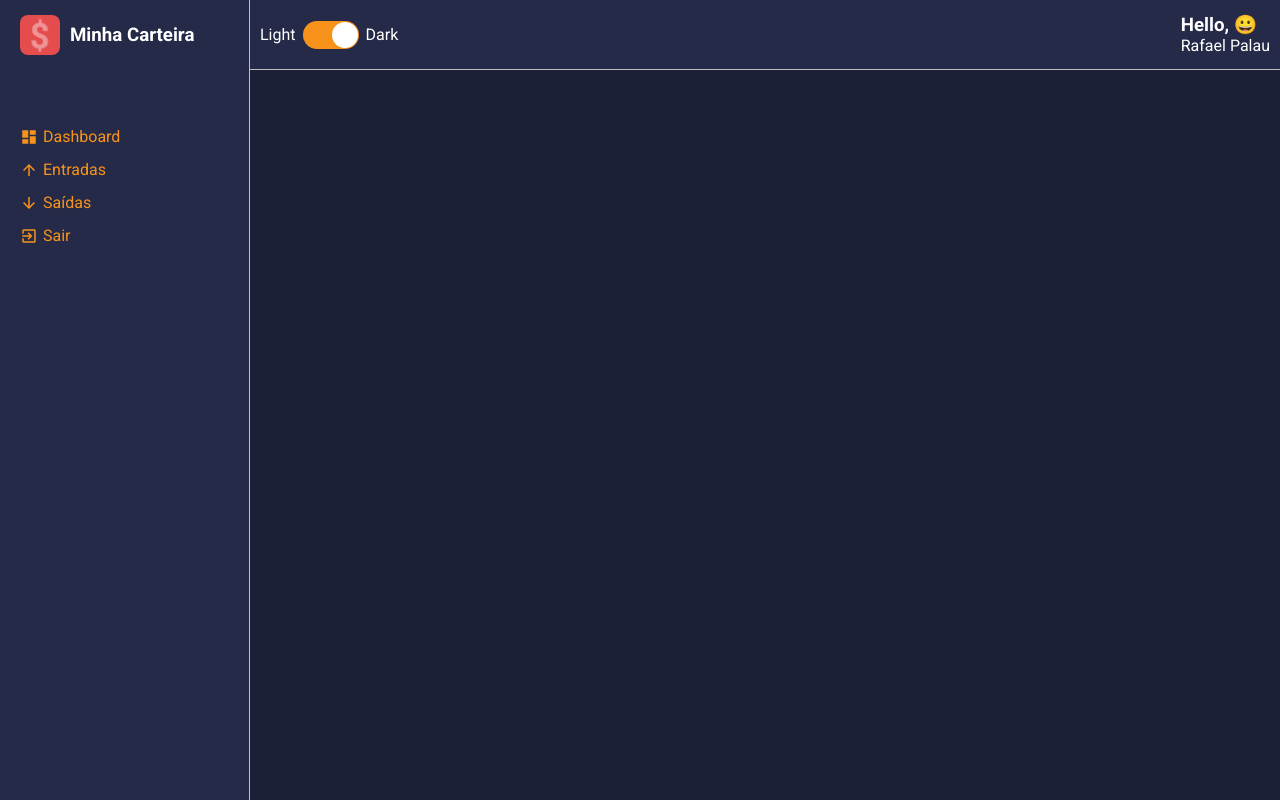
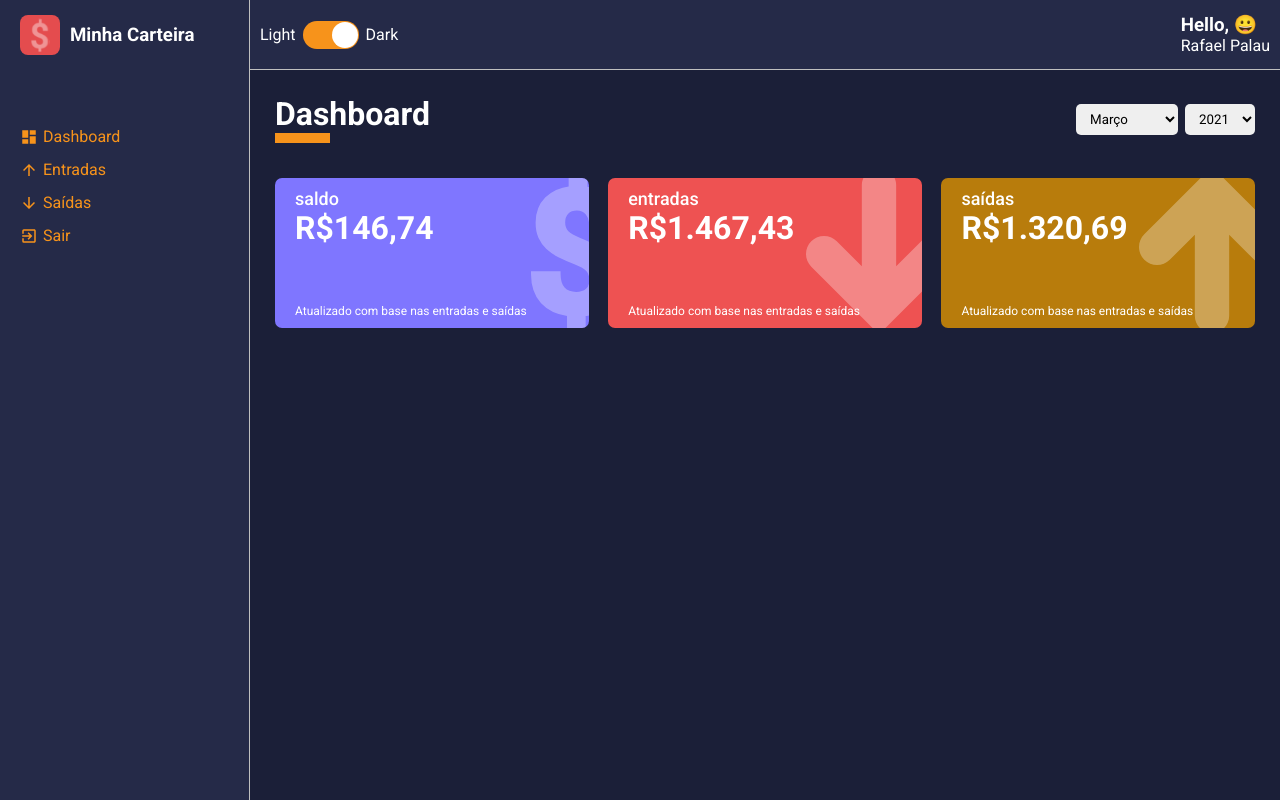
Before and after one commit to RafaPalau/dashboard-react-typescript, a React (Create React App) app: page /dashboard in a window 1280 px wide. Built offline with nearby package versions, Linux system fonts and the light colour scheme.

Commit message:
created Cards and add CountUp lib

```diff
--- a/package.json
+++ b/package.json
@@ -11,6 +11,7 @@
     "@types/react": "^17.0.3",
     "@types/react-dom": "^17.0.0",
     "react": "^17.0.1",
+    "react-countup": "^4.3.3",
     "react-dom": "^17.0.1",
     "react-icons": "^4.2.0",
     "react-router-dom": "^5.2.0",
--- /dev/null
+++ b/src/components/walletBox/index.tsx
@@ -0,0 +1,54 @@
+import React, { useMemo } from "react";
+import CountUp from "react-countup";
+import { Container } from "./styles";
+import dolarImg from "../../assets/dolar.svg";
+import arrowUpImg from "../../assets/arrow-up.svg";
+import arrowDownImg from "../../assets/arrow-down.svg";
+
+interface IWalletBoxProps {
+  title: string;
+  amount: number;
+  footerLabel: string;
+  icon: "dolar" | "arrowUp" | "arrowDown";
+  color: string;
+}
+
+const WalletBox: React.FC<IWalletBoxProps> = ({
+  title,
+  amount,
+  footerLabel,
+  icon,
+  color,
+}) => {
+  const iconSelected = useMemo(() => {
+    switch (icon) {
+      case "dolar":
+        return dolarImg;
+      case "arrowUp":
+        return arrowUpImg;
+      case "arrowDown":
+        return arrowDownImg;
+    }
+  }, [icon]);
+  return (
+    <Container color={color}>
+      <span>{title}</span>
+
+      <h1>
+        <CountUp
+         end={amount}
+         prefix={"R$"}
+         separator="."
+         decimal=","
+         decimals={2}
+         preserveValue={true}
+         duration={10}
+         ></CountUp>
+      </h1>
+      <small>{footerLabel}</small>
+      <img src={iconSelected} alt={title} />
+    </Container>
+  );
+};
+
+export default WalletBox;
--- /dev/null
+++ b/src/components/walletBox/styles.ts
@@ -0,0 +1,34 @@
+import styled from "styled-components";
+
+interface IcontainerProps {
+  color: string;
+}
+
+export const Container = styled.div<IcontainerProps>`
+  background-color: ${(props) => props.color};
+  width: 32%;
+  height: 150px;
+  margin: 10px 0;
+  color: ${(props) => props.theme.colors.white};
+  border-radius: 7px;
+  padding: 10px 20px;
+  position: relative;
+  overflow: hidden;
+
+  > img {
+    position: absolute;
+    height: 110%;
+    top: -10px;
+    right: -30px;
+    opacity: 0.3;
+  }
+  > span {
+    font-size: 18px;
+    font-weight: 500;
+  }
+  > small {
+    font-size: 12px;
+    position: absolute;
+    bottom: 10px;
+  }
+`;
--- a/src/pages/Dashboard/index.tsx
+++ b/src/pages/Dashboard/index.tsx
@@ -1,21 +1,106 @@
-import React from "react";
+import React, { useState, useMemo } from "react";
+
 import ContentHeader from "../../components/ContentHeader";
 import SelectInput from "../../components/SelectInput";
+import WalletBox from '../../components/walletBox'
 
-import { Container } from "./styles";
+import expenses from "../../repositories/expenses";
+import gains from "../../repositories/gains";
+import listOfMonth from '../../utils/months'
+
+import { Container, Content } from "./styles";
 
 const Dashboard: React.FC = () => {
-  const options = [
-    { value: "Rafael", label: "Rafael" },
-    { value: "Rafael", label: 100 },
-    { value: "Rafael", label: "Rafael" },
-  ];
+  const [monthSelected, setMonthSelected] = useState<number>(
+    new Date().getMonth() + 1
+  );
+  const [yearSelected, setYearSelected] = useState<number>(
+    new Date().getFullYear()
+  );
+
+  const years = useMemo(() => {
+    let uniqueYears: number[] = [];
+
+    [...expenses, ...gains].forEach((item) => {
+      const date = new Date(item.date);
+      const year = date.getFullYear();
+
+      if (!uniqueYears.includes(year)) {
+        uniqueYears.push(year);
+      }
+    });
+    return uniqueYears.map((year) => {
+      return {
+        value: year,
+        label: year,
+      };
+    });
+  }, []);
+
+  const months = useMemo(() => {
+    return listOfMonth.map((month, index) => {
+      return {
+        value: index + 1,
+        label: month,
+      };
+    });
+  }, []);
+
+  const handleMonthSelected = (month: string) => {
+    try {
+      const parseMonth = Number(month);
+      setMonthSelected(parseMonth);
+    } catch (error) {
+      throw new Error("invalid month value. Is accept 0 - 24.");
+    }
+  };
+  const handleYearSelected = (year: string) => {
+    try {
+      const parseMonth = Number(year);
+      setYearSelected(parseMonth);
+    } catch (error) {
+      throw new Error("invalid year value. Is accept 0 - 12.");
+    }
+  };
 
   return (
     <Container>
       <ContentHeader title="Dashboard" lineColor="#F7931B">
-        <SelectInput options={options} onChange={() => {}} />
+        <SelectInput
+          options={months}
+          onChange={(e) => handleMonthSelected(e.target.value)}
+          defaultValue={monthSelected}
+        />
+        <SelectInput
+          options={years}
+          onChange={(e) => handleYearSelected(e.target.value)}
+          defaultValue={yearSelected}
+        />
       </ContentHeader>
+      <Content >
+        <WalletBox
+         title="saldo"
+         amount={150.00}
+         footerLabel="Atualizado com base nas entradas e saídas"
+         icon="dolar"
+         color="#7f76ff"
+         />
+
+          <WalletBox
+         title="entradas"
+        amount={1500.00}
+         footerLabel="Atualizado com base nas entradas e saídas"
+         icon="arrowDown"
+         color="#ee5252"
+         />
+          <WalletBox
+         title="saídas"
+         amount={1350.00}
+         footerLabel="Atualizado com base nas entradas e saídas"
+         icon="arrowUp"
+         color="#b87c0c"
+         />
+      </Content>
     </Container>
   );
 };
--- a/src/pages/Dashboard/styles.ts
+++ b/src/pages/Dashboard/styles.ts
@@ -3,3 +3,7 @@
 export const Container = styled.div`
 
 `
+export const Content = styled.div`
+display: flex;
+justify-content: space-between;
+`
--- a/src/pages/List/index.tsx
+++ b/src/pages/List/index.tsx
@@ -32,11 +32,11 @@
 const List: React.FC<IRouteParams> = ({ match }) => {
   // estado dos dados da API
   const [data, setData] = useState<IData[]>([]);
-  const [monthSelected, setMonthSelected] = useState<string>(
-    String(new Date().getMonth() + 1)
+  const [monthSelected, setMonthSelected] = useState<number>(
+    new Date().getMonth() + 1
   );
-  const [yearSelected, setYearSelected] = useState<string>(
-    String(new Date().getFullYear())
+  const [yearSelected, setYearSelected] = useState<number>(
+    new Date().getFullYear()
   );
   const [selectedFilterFrequency, setSelectedFilterFrequency] = useState([
     "recorrente",
@@ -49,7 +49,7 @@
     return movimentType === "entry-balance"
       ? {
           title: "Entradas",
-          lineColor: "#F7931B",
+          lineColor: "#4E41F0",
           data: gains,
         }
       : {
@@ -103,12 +103,29 @@
     }
   };
 
+  const handleMonthSelected = (month: string) => {
+    try {
+      const parseMonth = Number(month);
+      setMonthSelected(parseMonth);
+    } catch (error) {
+      throw new Error("invalid month value. Is accept 0 - 24.");
+    }
+  };
+  const handleYearSelected = (year: string) => {
+    try {
+      const parseMonth = Number(year);
+      setYearSelected(parseMonth);
+    } catch (error) {
+      throw new Error("invalid year value. Is accept 0 - 12.");
+    }
+  };
+
   useEffect(() => {
     const { data } = pageData;
     const filteredData = data.filter((item) => {
       const date = new Date(item.date);
-      const month = String(date.getMonth() + 1);
-      const year = String(date.getFullYear());
+      const month = date.getMonth() + 1;
+      const year = date.getFullYear();
 
       return (
         month === monthSelected &&
@@ -142,12 +159,12 @@
       <ContentHeader title={pageData.title} lineColor={pageData.lineColor}>
         <SelectInput
           options={months}
-          onChange={(e) => setMonthSelected(e.target.value)}
+          onChange={(e) => handleMonthSelected(e.target.value)}
           defaultValue={monthSelected}
         />
         <SelectInput
           options={years}
-          onChange={(e) => setYearSelected(e.target.value)}
+          onChange={(e) => handleYearSelected(e.target.value)}
           defaultValue={yearSelected}
         />
       </ContentHeader>
--- a/src/routes/app.routes.tsx
+++ b/src/routes/app.routes.tsx
@@ -8,7 +8,7 @@
 const AppRoutes: React.FC = () => (
     <Layout>
         <Switch>
-            <Route path="/" exact component={Dashboard} />
+            <Route path="/dashboard" exact component={Dashboard} />
             <Route path="/list/:type" exact component={List} />
         </Switch>
     </Layout>
```
Also changed, not shown: src/components/MessageBox/index.tsx (added), src/components/MessageBox/styles.ts (added), 1 other file (tests, documents, lock files or other folders).
